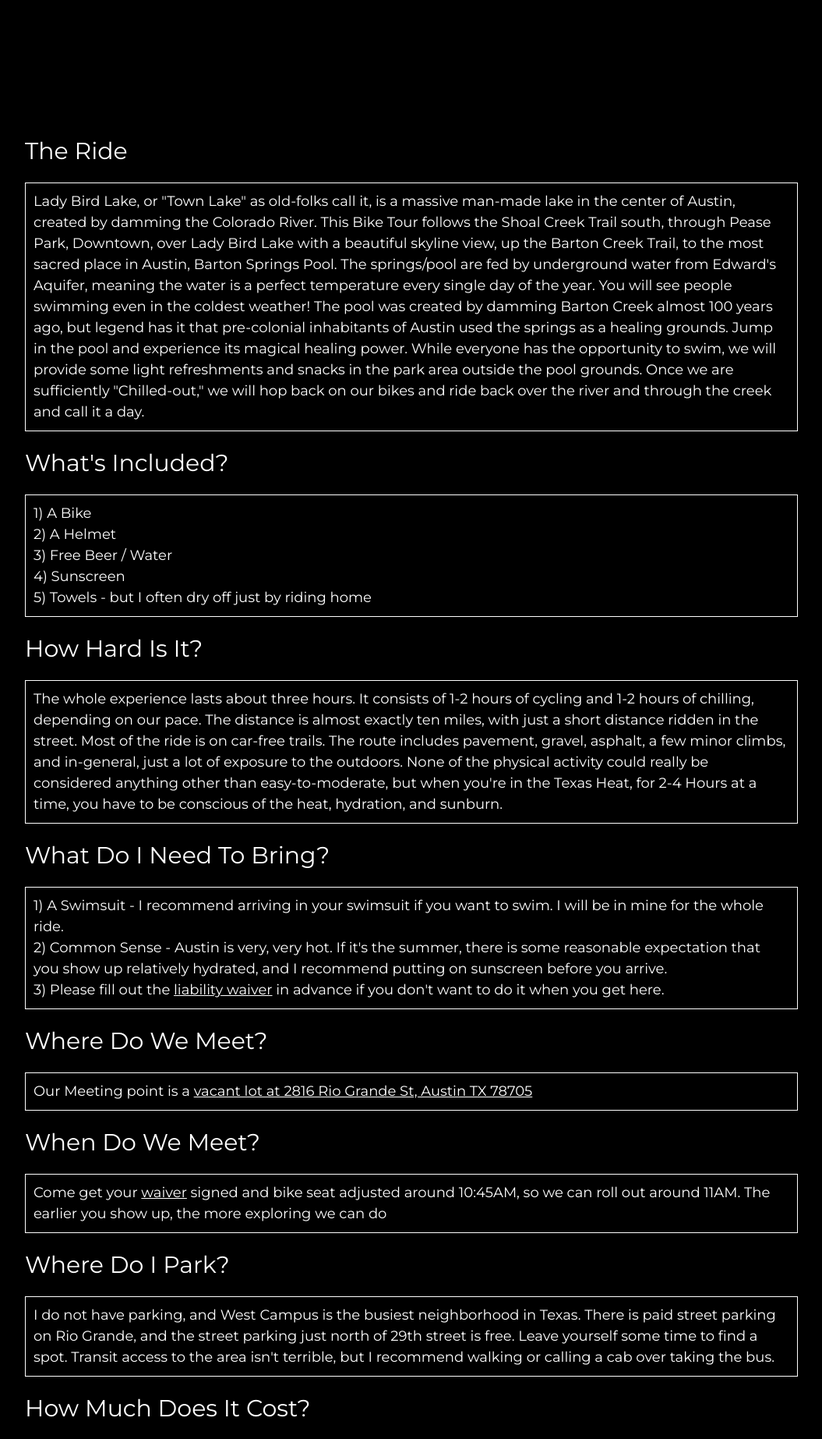
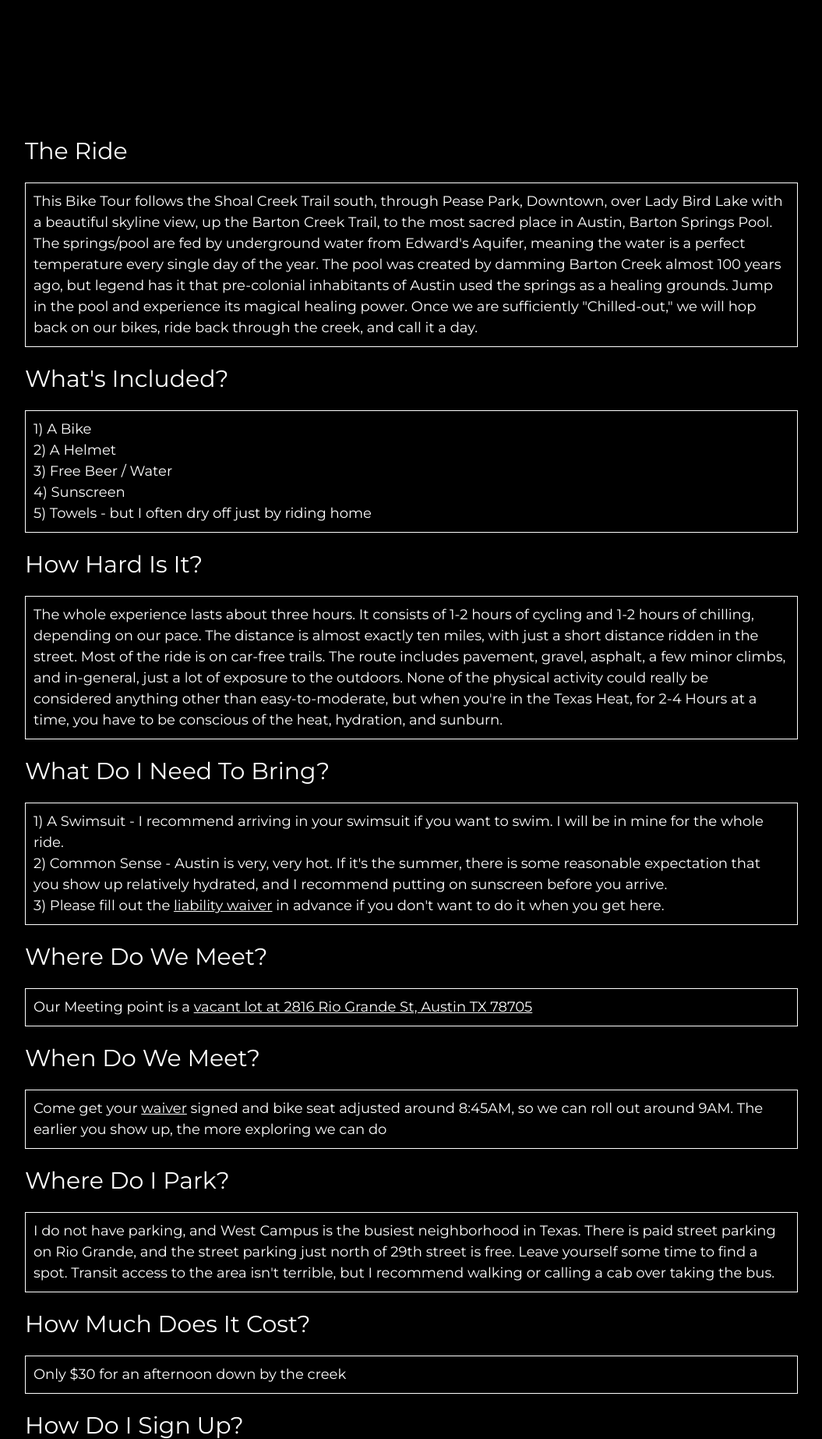
Before and after one commit to bencarneiro/biketours, a Django app: page /barton/ in a window 1280 px wide. Shown: the part 775-2620 px from the top of the page at 78% size, without its empty margins (112-1167 px from the left). Run offline with Django 4.2, Linux system fonts and the light colour scheme.

Commit message:
edit barton copy and fix time typo

```diff
--- a/app/backend/templates/barton.html
+++ b/app/backend/templates/barton.html
@@ -58,7 +58,7 @@
         The Ride
     </h2>
     <p>
-        Lady Bird Lake, or "Town Lake" as old-folks call it, is a massive man-made lake in the center of Austin, created by damming the Colorado River. This Bike Tour follows the Shoal Creek Trail south, through Pease Park, Downtown, over Lady Bird Lake with a beautiful skyline view, up the Barton Creek Trail, to the most sacred place in Austin, Barton Springs Pool. The springs/pool are fed by underground water from Edward's Aquifer, meaning the water is a perfect temperature every single day of the year. You will see people swimming even in the coldest weather! The pool was created by damming Barton Creek almost 100 years ago, but legend has it that pre-colonial inhabitants of Austin used the springs as a healing grounds. Jump in the pool and experience its magical healing power. While everyone has the opportunity to swim, we will provide some light refreshments and snacks in the park area outside the pool grounds. Once we are sufficiently "Chilled-out," we will hop back on our bikes and ride back over the river and through the creek and call it a day.
+        This Bike Tour follows the Shoal Creek Trail south, through Pease Park, Downtown, over Lady Bird Lake with a beautiful skyline view, up the Barton Creek Trail, to the most sacred place in Austin, Barton Springs Pool. The springs/pool are fed by underground water from Edward's Aquifer, meaning the water is a perfect temperature every single day of the year. The pool was created by damming Barton Creek almost 100 years ago, but legend has it that pre-colonial inhabitants of Austin used the springs as a healing grounds. Jump in the pool and experience its magical healing power. Once we are sufficiently "Chilled-out," we will hop back on our bikes, ride back through the creek, and call it a day.
     </p>
 
     <h2>
@@ -89,7 +89,7 @@
     <h2>Where Do We Meet?</h2>
     <p>Our Meeting point is a <a target="_blank" href="https://www.google.com/maps/place/2816+Rio+Grande+St,+Austin,+TX+78705">vacant lot at 2816 Rio Grande St, Austin TX 78705</a></p>
     <h2>When Do We Meet?</h2>
-    <p>Come get your <a target="_blank" href="https://forms.gle/6Qp8nCk8jsWQS7wv9">waiver</a> signed and bike seat adjusted around 10:45AM, so we can roll out around 11AM. The earlier you show up, the more exploring we can do</p>
+    <p>Come get your <a target="_blank" href="https://forms.gle/6Qp8nCk8jsWQS7wv9">waiver</a> signed and bike seat adjusted around 8:45AM, so we can roll out around 9AM. The earlier you show up, the more exploring we can do</p>
 
     <h2>Where Do I Park?</h2>
     <p>I do not have parking, and West Campus is the busiest neighborhood in Texas. There is paid street parking on Rio Grande, and the street parking just north of 29th street is free. Leave yourself some time to find a spot. Transit access to the area isn't terrible, but I recommend walking or calling a cab over taking the bus.</p>
--- a/app/backend/templates/home.html
+++ b/app/backend/templates/home.html
@@ -201,7 +201,7 @@ table, th, td {
 
     <div class="w3-section">
       <p><i class="fa fa-map-marker fa-fw w3-text-white w3-xxlarge w3-margin-right"></i> Meeting Point is in front of vacant lot at 2816 Rio Grande St, Austin TX 78705</p>
-      <p><i class="fa fa-phone fa-fw w3-text-white w3-xxlarge w3-margin-right"></i>(512) 632-2715</p>
+      <p><i class="fa fa-phone fa-fw w3-text-white w3-xxlarge w3-margin-right"></i>(512) 632-2715 (text me)</p>
       <p><i class="fa fa-envelope fa-fw w3-text-white w3-xxlarge w3-margin-right"> </i> biketours@bencarneiro.com</p>
       <p><i class="fa fa-wpforms fa-fw w3-text-white w3-xxlarge w3-margin-right"> </i>
          Sign the <a target="_blank" href="https://forms.gle/6Qp8nCk8jsWQS7wv9">Liability Waiver</a></p>
```
